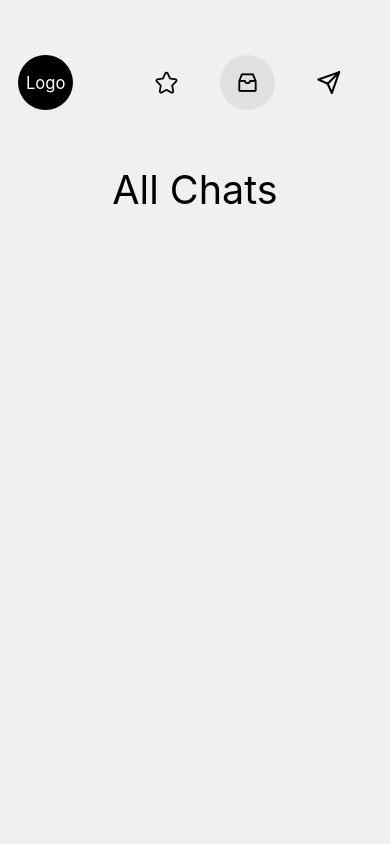
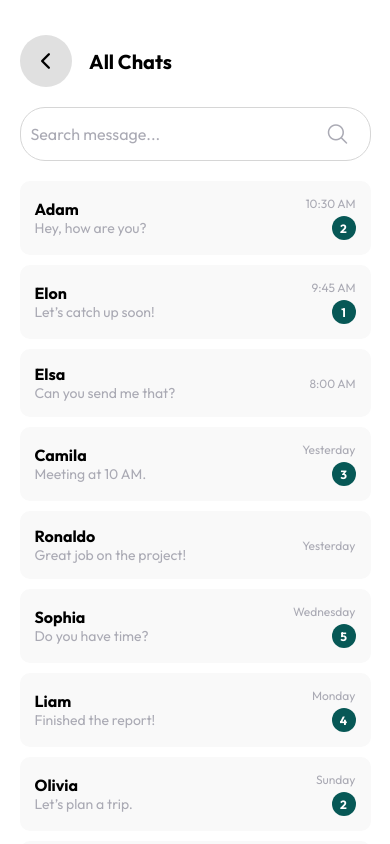
Before and after one commit to usmanjutt47/Number-OTP-verfication, a React Native app in the folder client/: screen /AllChats in a window 390 px wide. Shown: the top 844 px of the page. Built offline with nearby package versions, Linux system fonts and the light colour scheme.

Commit message:
AllChats.jsx updated

```diff
--- a/client/screens/AllChats.jsx
+++ b/client/screens/AllChats.jsx
@@ -1,41 +1,253 @@
-import { View, Text, StyleSheet, Dimensions } from "react-native";
-import React from "react";
-import CustomTopNav from "../components/CustomTopNav";
+import {
+  View,
+  Text,
+  StyleSheet,
+  Pressable,
+  TextInput,
+  FlatList,
+} from "react-native";
+import React, { useState } from "react";
 import { StatusBar } from "expo-status-bar";
+import Ionicons from "@expo/vector-icons/Ionicons";
 
-const { width, height } = Dimensions.get("window");
+const mockChats = [
+  {
+    id: "1",
+    name: "Adam",
+    lastMessage: "Hey, how are you?",
+    time: "10:30 AM",
+    unreadCount: 2,
+  },
+  {
+    id: "2",
+    name: "Elon",
+    lastMessage: "Let’s catch up soon!",
+    time: "9:45 AM",
+    unreadCount: 1,
+  },
+  {
+    id: "3",
+    name: "Elsa",
+    lastMessage: "Can you send me that?",
+    time: "8:00 AM",
+    unreadCount: 0,
+  },
+  {
+    id: "4",
+    name: "Camila",
+    lastMessage: "Meeting at 10 AM.",
+    time: "Yesterday",
+    unreadCount: 3,
+  },
+  {
+    id: "5",
+    name: "Ronaldo",
+    lastMessage: "Great job on the project!",
+    time: "Yesterday",
+    unreadCount: 0,
+  },
+  {
+    id: "6",
+    name: "Sophia",
+    lastMessage: "Do you have time?",
+    time: "Wednesday",
+    unreadCount: 5,
+  },
+  {
+    id: "7",
+    name: "Liam",
+    lastMessage: "Finished the report!",
+    time: "Monday",
+    unreadCount: 4,
+  },
+  {
+    id: "8",
+    name: "Olivia",
+    lastMessage: "Let’s plan a trip.",
+    time: "Sunday",
+    unreadCount: 2,
+  },
+  {
+    id: "9",
+    name: "Noah",
+    lastMessage: "Thanks for the help.",
+    time: "Saturday",
+    unreadCount: 1,
+  },
+  {
+    id: "10",
+    name: "Ava",
+    lastMessage: "Are you free tomorrow?",
+    time: "Friday",
+    unreadCount: 6,
+  },
+];
 
-const responsiveSize = (size, dimension = "width") => {
-  const factor = dimension === "width" ? width : height;
-  return (size * factor) / 375;
+const AllChats = () => {
+  const [searchQuery, setSearchQuery] = useState("");
+
+  // Filter chats based on the search query
+  const filteredChats = mockChats.filter((chat) =>
+    chat.name.toLowerCase().includes(searchQuery.toLowerCase())
+  );
+
+  const renderItem = ({ item }) => (
+    <View style={styles.chatContainer}>
+      <View style={styles.chatDetails}>
+        <View style={styles.chatContent}>
+          <Text style={styles.chatName}>{item.name}</Text>
+          <Text style={styles.chatMessage}>{item.lastMessage}</Text>
+        </View>
+        <View style={styles.chatRightSection}>
+          <Text style={styles.chatTime}>{item.time}</Text>
+          {item.unreadCount > 0 && (
+            <View style={styles.unreadCountContainer}>
+              <Text style={styles.unreadCount}>{item.unreadCount}</Text>
+            </View>
+          )}
+        </View>
+      </View>
+    </View>
+  );
+
+  return (
+    <View style={styles.container}>
+      <StatusBar style="auto" />
+      <View style={styles.contentContainer}>
+        <View style={styles.header}>
+          <Pressable style={styles.backButton}>
+            <Ionicons name="chevron-back" size={24} color="black" />
+          </Pressable>
+          <Text style={styles.heading}>All Chats</Text>
+        </View>
+        <View style={styles.searchContainer}>
+          <TextInput
+            style={styles.searchInput}
+            placeholder="Search message..."
+            placeholderTextColor="#AAAAB4"
+            onChangeText={(text) => setSearchQuery(text)}
+            value={searchQuery}
+          />
+          <Ionicons
+            name="search-outline"
+            size={24}
+            color="black"
+            style={styles.searchIcon}
+          />
+        </View>
+        <FlatList
+          data={filteredChats}
+          renderItem={renderItem}
+          keyExtractor={(item) => item.id}
+          style={styles.chatList}
+          showsVerticalScrollIndicator={false} // Hide the scrollbar
+        />
+      </View>
+    </View>
+  );
 };
 
-export default function AllChats() {
-  return (
-    <View style={styles.mainContainer}>
-      <StatusBar style="auto" />
-
-      <View style={styles.navContainer}>
-        <CustomTopNav />
-      </View>
-      <Text style={styles.text}>All Chats</Text>
-    </View>
-  );
-}
-
 const styles = StyleSheet.create({
-  mainContainer: {
+  container: {
     flex: 1,
     alignItems: "center",
-    backgroundColor: "#f0f0f0", // Added a background color for better visibility
+    height: "100%",
+    backgroundColor: "#fff",
   },
-  navContainer: {
-    width: "96%", // Ensuring the nav container has some margin from the edges
-    marginTop: responsiveSize(20, "height"),
+  contentContainer: {
+    width: "90%",
+    height: "100%",
   },
-  text: {
-    fontSize: responsiveSize(38),
-    textAlign: "center",
-    marginTop: responsiveSize(20, "height"), // Consistent spacing below the nav
+  header: {
+    flexDirection: "row",
+    marginTop: "10%",
+    alignItems: "center",
+  },
+  backButton: {
+    width: 52,
+    height: 52,
+    borderRadius: 30,
+    justifyContent: "center",
+    alignItems: "center",
+    backgroundColor: "#E0E0E0",
+  },
+  heading: {
+    fontFamily: "Outfit_Bold",
+    fontSize: 20,
+    marginLeft: "5%",
+  },
+  searchContainer: {
+    flexDirection: "row",
+    alignItems: "center",
+    backgroundColor: "#FFFFFF",
+    borderRadius: 25,
+    paddingHorizontal: 10,
+    borderColor: "#D6D6D6",
+    borderWidth: 1,
+    marginTop: 20,
+    position: "relative",
+  },
+  searchInput: {
+    height: 52,
+    flex: 1,
+    fontFamily: "Outfit_Regular",
+    fontSize: 16,
+    left: 15, // Ensure space for the icon
+  },
+  searchIcon: {
+    position: "absolute",
+    right: 20,
+    color: "#AAAAB4", // Adjust as needed
+  },
+  chatList: {
+    marginTop: 20,
+  },
+  chatContainer: {
+    backgroundColor: "#F9F9F9",
+    padding: 15,
+    borderRadius: 10,
+    marginBottom: 10,
+  },
+  chatDetails: {
+    flexDirection: "row",
+    justifyContent: "space-between",
+    alignItems: "center",
+  },
+  chatContent: {
+    flex: 1,
+  },
+  chatRightSection: {
+    alignItems: "flex-end",
+    justifyContent: "center",
+  },
+  chatName: {
+    fontFamily: "Outfit_Bold",
+    fontSize: 16,
+  },
+  chatMessage: {
+    fontFamily: "Outfit_Regular",
+    fontSize: 14,
+    color: "#AAAAB4",
+  },
+  chatTime: {
+    fontFamily: "Outfit_Regular",
+    fontSize: 12,
+    color: "#AAAAB4",
+  },
+  unreadCountContainer: {
+    backgroundColor: "#075856",
+    width: 24,
+    height: 24,
+    borderRadius: 12,
+    justifyContent: "center",
+    alignItems: "center",
+    marginTop: 5,
+  },
+  unreadCount: {
+    color: "#FFF",
+    fontFamily: "Outfit_Bold",
+    fontSize: 12,
   },
 });
+
+export default AllChats;
```
